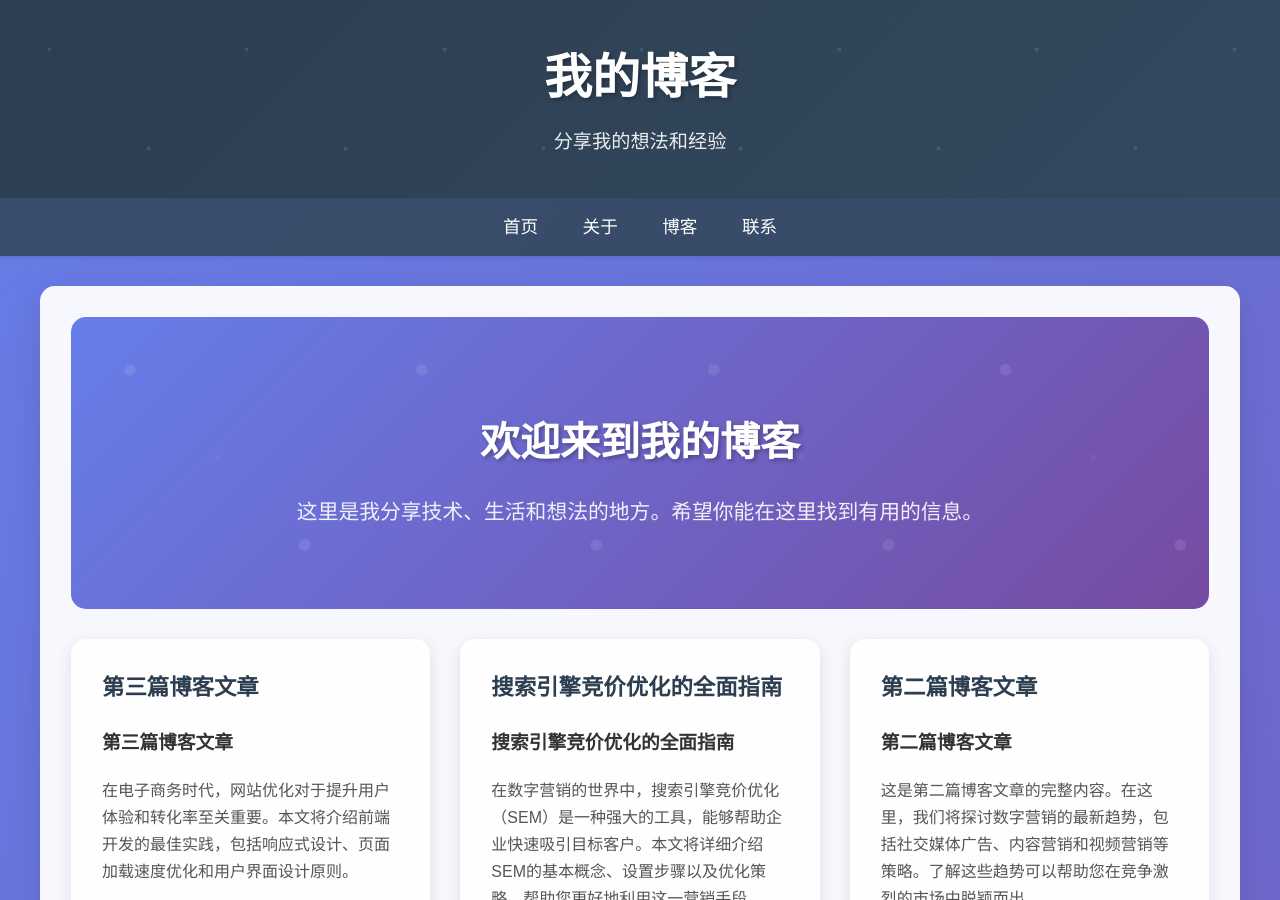
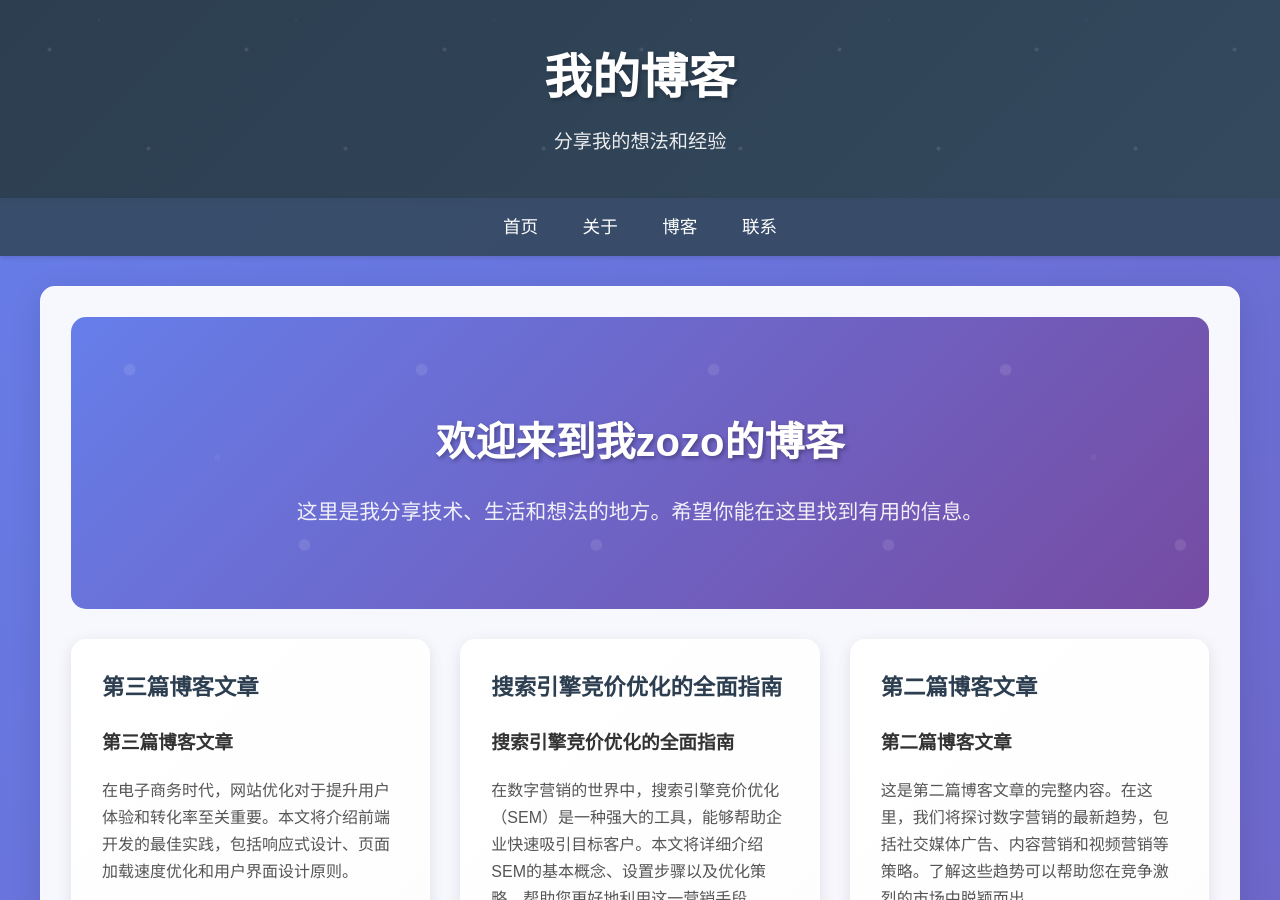
Before and after one commit to Ang-eiz/Ang-eiz.github.io, a Jekyll site: the page built from index.html, in a window 1280 px wide and 900 px high. Built offline with Jekyll 4.4.1, drawn with Linux system fonts in a browser that asks for light colours.

Commit message:
Update blog welcome message to include 'zozo'

```diff
--- a/index.html
+++ b/index.html
@@ -4,7 +4,7 @@ title: 首页
 ---
 
 <section class="hero">
-    <h2>欢迎来到我的博客</h2>
+    <h2>欢迎来到我zozo的博客</h2>
     <p>这里是我分享技术、生活和想法的地方。希望你能在这里找到有用的信息。</p>
 </section>
 
```
